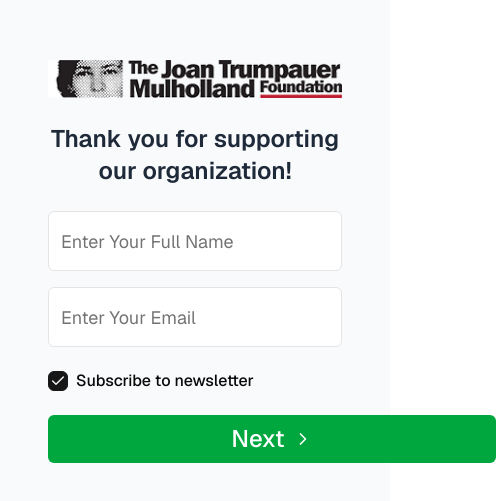
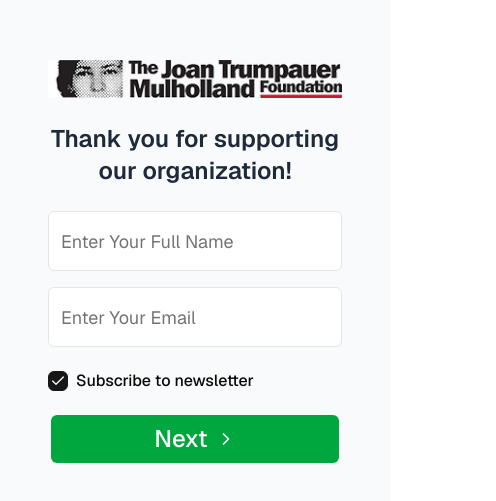
Before and after one commit to hsumudupriya/nextjs-with-stripe-terminals, a Next.js app: page / in a window 390 px wide. Shown: the part 161-662 px from the top of the page, 496 px wide, since content can reach past the window. Built offline with nearby package versions, Linux system fonts and the light colour scheme.

Commit message:
Responsiveness of buttons are fixed.

```diff
--- a/src/components/steps/Step1_UserInfo.tsx
+++ b/src/components/steps/Step1_UserInfo.tsx
@@ -93,7 +93,7 @@
                     Subscribe to newsletter
                 </label>
             </div>
-            <Button type='submit' size='lg' className='w-md'>
+            <Button type='submit' size='lg'>
                 Next <ChevronRight className='ml-2 h-5 w-5' />
             </Button>
         </form>
--- a/src/components/steps/Step2_DonationAmount.tsx
+++ b/src/components/steps/Step2_DonationAmount.tsx
@@ -112,7 +112,6 @@
                 <Button
                     onClick={() => setStep('confirmation')}
                     size='lg'
-                    className='w-md'
                     disabled={!donationData.amount || donationData.amount <= 0}
                 >
                     Next <ChevronRight className='ml-2 h-5 w-5' />
@@ -123,7 +122,6 @@
                     onClick={() => setStep('userInfo')}
                     variant='outline'
                     size='lg'
-                    className='w-md'
                 >
                     Previous <ChevronLeft className='ml-2 h-5 w-5' />
                 </Button>
--- a/src/components/steps/Step3_Confirmation.tsx
+++ b/src/components/steps/Step3_Confirmation.tsx
@@ -42,7 +42,6 @@
                 <Button
                     onClick={processDonation}
                     size='lg'
-                    className='w-md'
                     disabled={isProcessing}
                 >
                     {isProcessing ? (
@@ -60,7 +59,6 @@
                     onClick={() => setStep('donationAmount')}
                     variant='outline'
                     size='lg'
-                    className='w-md'
                 >
                     Previous <ChevronLeft className='ml-2 h-5 w-5' />
                 </Button>
--- a/src/components/steps/Step4_Processing.tsx
+++ b/src/components/steps/Step4_Processing.tsx
@@ -57,7 +57,6 @@
                 onClick={resetFlow}
                 variant='outline'
                 size='lg'
-                className='w-md'
                 disabled={isResetting}
             >
                 {isResetting ? (
--- a/src/components/steps/Step5_Result.tsx
+++ b/src/components/steps/Step5_Result.tsx
@@ -33,12 +33,7 @@
                 <h2 className='text-2xl md:text-4xl font-bold text-green-600'>
                     Thank you, your transaction was successful!
                 </h2>
-                <Button
-                    onClick={resetFlow}
-                    variant='outline'
-                    size='lg'
-                    className='w-md'
-                >
+                <Button onClick={resetFlow} variant='outline' size='lg'>
                     Return Home
                 </Button>
             </div>
@@ -54,12 +49,7 @@
                 </h2>
                 <div className='w-full space-y-3'>
                     <div>
-                        <Button
-                            onClick={tryAgain}
-                            variant='primary'
-                            size='lg'
-                            className='w-md'
-                        >
+                        <Button onClick={tryAgain} variant='primary' size='lg'>
                             Try Again <ChevronRight className='ml-2 h-5 w-5' />
                         </Button>
                     </div>
@@ -68,7 +58,6 @@
                             onClick={resetFlow}
                             variant='outline'
                             size='lg'
-                            className='w-md'
                             disabled={isResetting}
                         >
                             {isResetting ? (
--- a/src/components/ui/button.tsx
+++ b/src/components/ui/button.tsx
@@ -9,7 +9,7 @@
 import React from 'react';
 
 const buttonVariants = cva(
-    'inline-flex items-center justify-center rounded-sm text-sm font-medium ring-offset-background transition-colors focus-visible:outline-none focus-visible:ring-2 focus-visible:ring-ring focus-visible:ring-offset-2 disabled:pointer-events-none disabled:opacity-50',
+    'w-2xs md:w-md inline-flex items-center justify-center rounded-sm text-sm font-medium ring-offset-background transition-colors focus-visible:outline-none focus-visible:ring-2 focus-visible:ring-ring focus-visible:ring-offset-2 disabled:pointer-events-none disabled:opacity-50',
     {
         variants: {
             variant: {
@@ -19,7 +19,7 @@
             },
             size: {
                 default: 'h-10 px-4 py-2',
-                lg: 'h-12 rounded-sm px-8 text-2xl',
+                lg: 'h-12 rounded-sm px-4 text-2xl',
             },
         },
         defaultVariants: {
```
